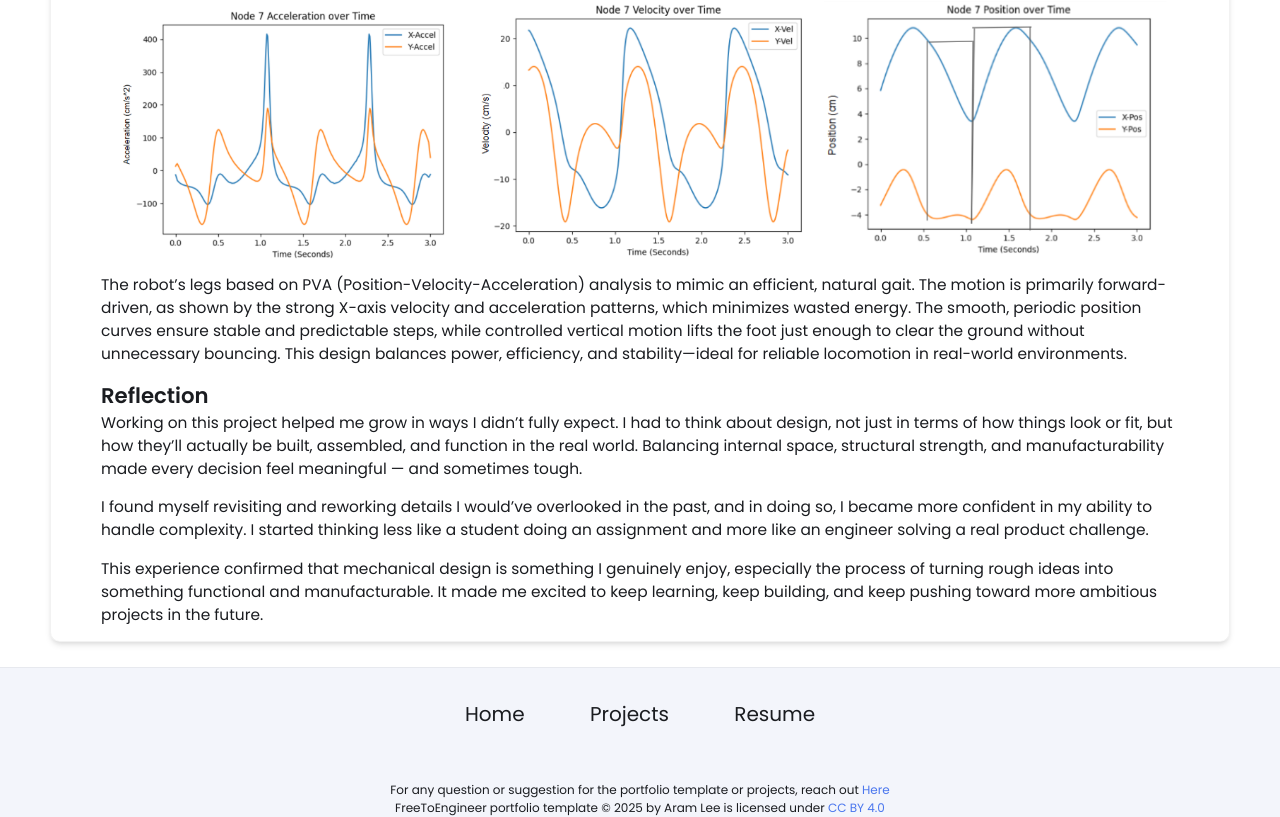
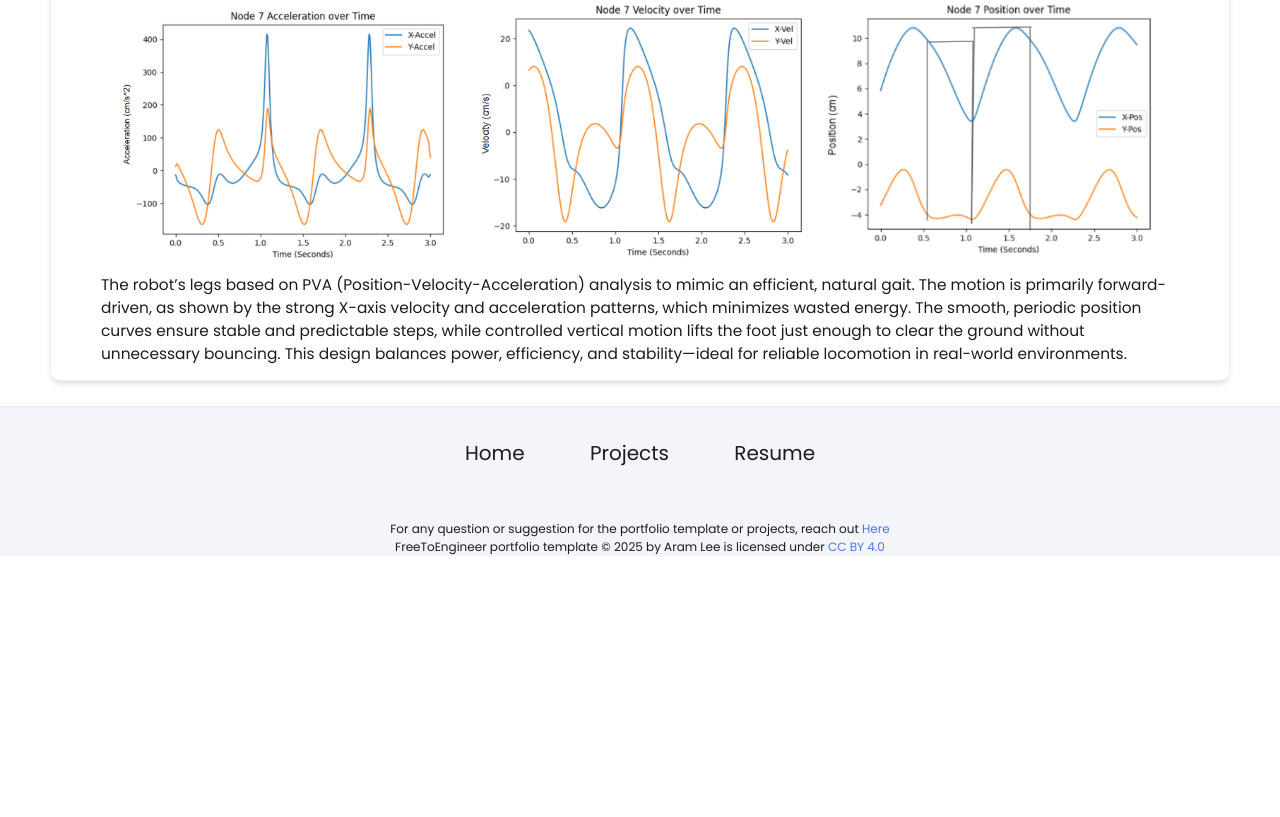
Before and after one commit to timchen863/timchen863.github.io, a Jekyll site: the page built from _projects/Hextech/index.md, in a window 1280 px wide and 900 px high, scrolled down 3564 px, cut to the strip 83-900 px from the top of the window. Built offline with Jekyll 4.4.1, drawn with Linux system fonts in a browser that asks for light colours; after the commit the page ends 4203 px from its top, so only the background shows below that.

Commit message:
Update index.md

```diff
--- a/_projects/Hextech/index.md
+++ b/_projects/Hextech/index.md
@@ -37,12 +37,6 @@ main-image: /hextechdemo.jpg
 {% include image-gallery.html images="PVA.png" height="400" %}
 The robot’s legs based on PVA (Position-Velocity-Acceleration) analysis to mimic an efficient, natural gait. The motion is primarily forward-driven, as shown by the strong X-axis velocity and acceleration patterns, which minimizes wasted energy. The smooth, periodic position curves ensure stable and predictable steps, while controlled vertical motion lifts the foot just enough to clear the ground without unnecessary bouncing. This design balances power, efficiency, and stability—ideal for reliable locomotion in real-world environments.
 
-## Reflection
-Working on this project helped me grow in ways I didn’t fully expect. I had to think about design, not just in terms of how things look or fit, but how they’ll actually be built, assembled, and function in the real world. Balancing internal space, structural strength, and manufacturability made every decision feel meaningful — and sometimes tough.
-
-I found myself revisiting and reworking details I would’ve overlooked in the past, and in doing so, I became more confident in my ability to handle complexity. I started thinking less like a student doing an assignment and more like an engineer solving a real product challenge.
-
-This experience confirmed that mechanical design is something I genuinely enjoy, especially the process of turning rough ideas into something functional and manufacturable. It made me excited to keep learning, keep building, and keep pushing toward more ambitious projects in the future.
 
 
 <!--## Embedding youtube video
```
